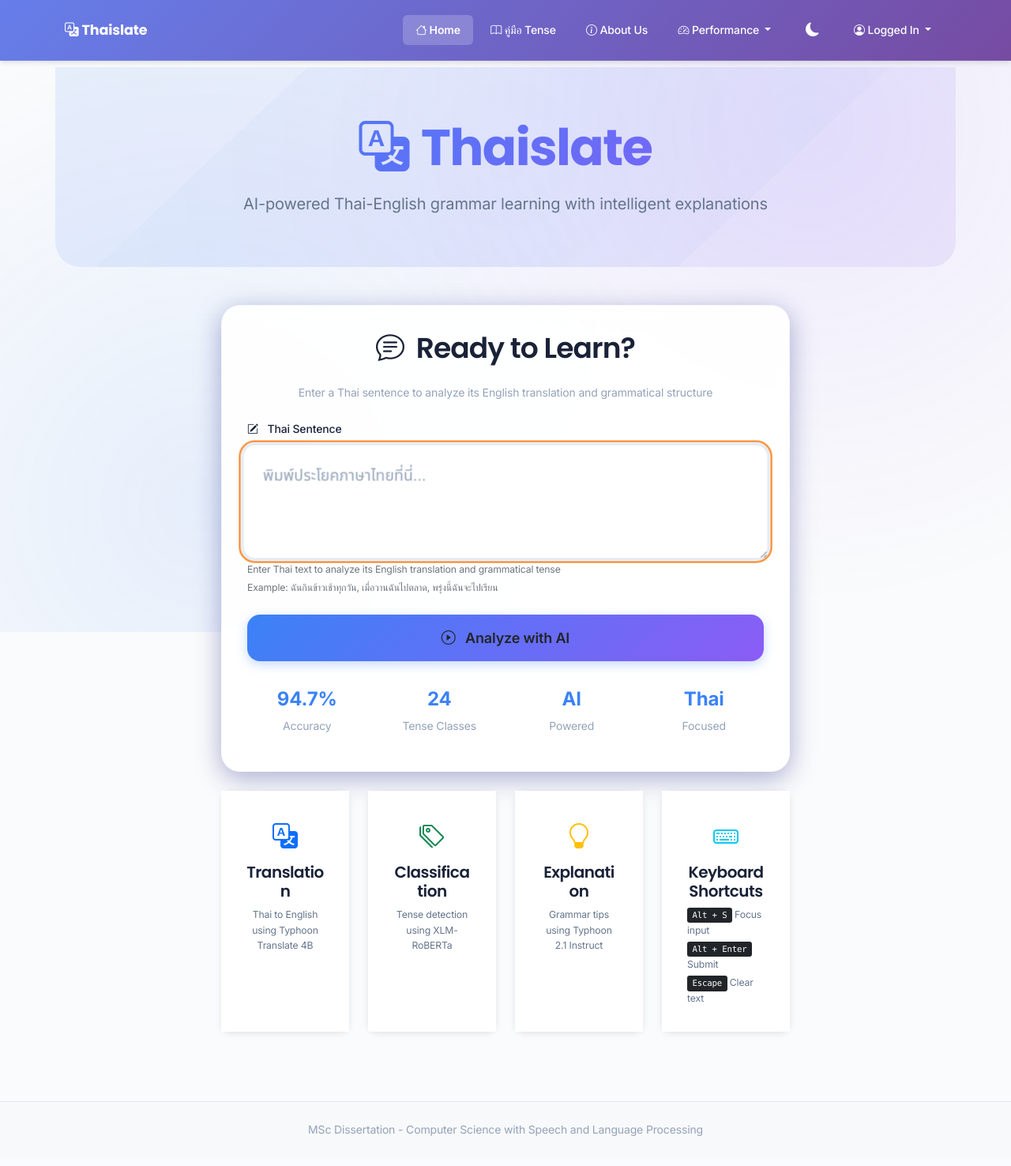
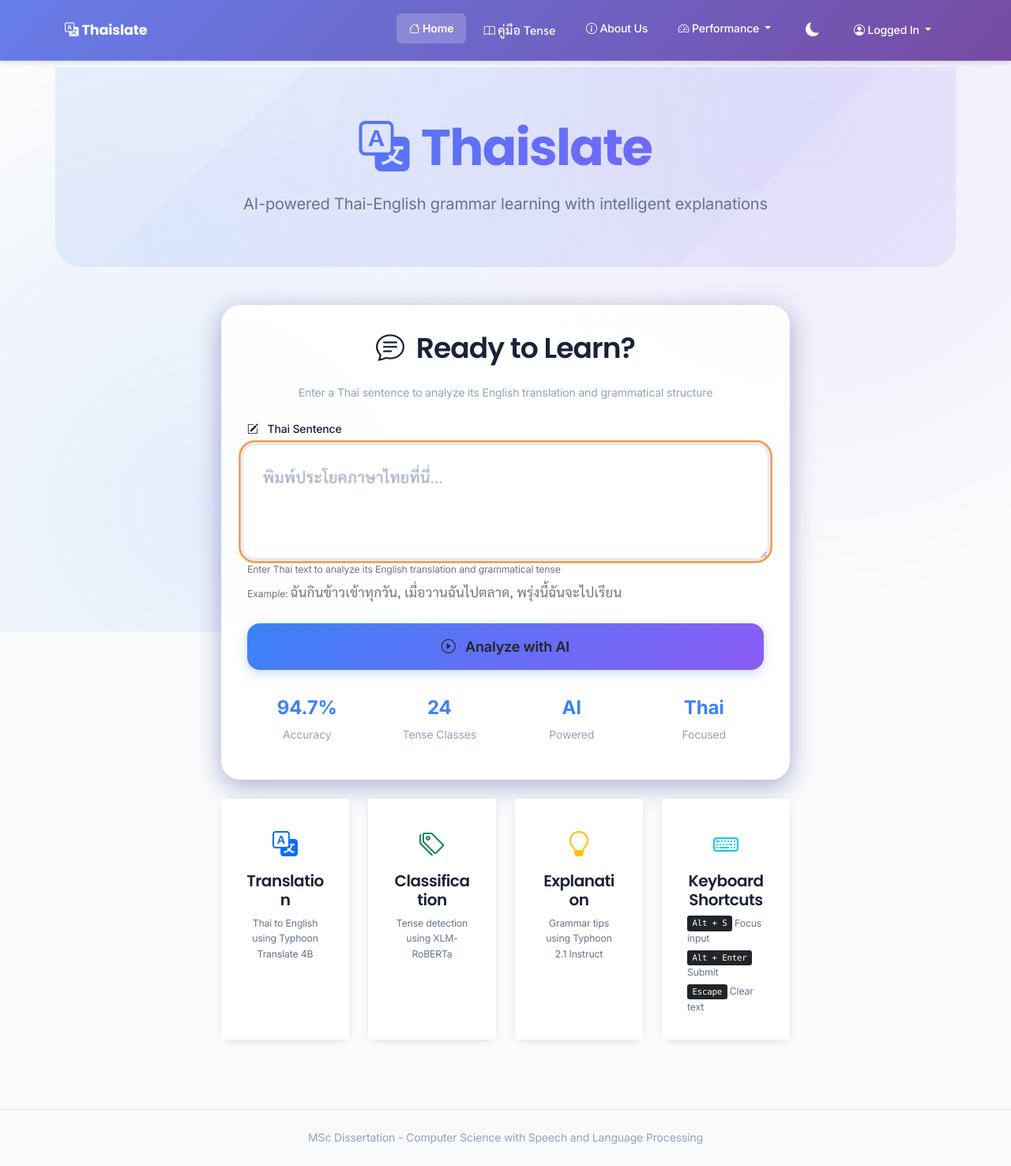
Before and after one commit to sandpapat/Thai-english-grammar-tool, a Flask app: page / in a window 1280 px wide. Shown: the whole page at 79% size. Before the commit the page ends 1438 px from the top, so only its background shows below. Run offline with Flask 3, Linux system fonts and the light colour scheme; the visitor is signed in with stand-in values (Sample User, id 1).

Commit message:
Update Thai fonts

```diff
--- a/app/static/css/style.css
+++ b/app/static/css/style.css
@@ -5,6 +5,8 @@
     /* Modern Typography */
     --font-primary: 'Inter', -apple-system, BlinkMacSystemFont, 'Segoe UI', Roboto, sans-serif;
     --font-headings: 'Poppins', -apple-system, BlinkMacSystemFont, 'Segoe UI', Roboto, sans-serif;
+    --font-thai: 'Sarabun', 'Prompt', 'Thonburi', 'Ayuthaya', 'Silom', 'Krungthep', -apple-system, BlinkMacSystemFont, sans-serif;
+    --font-thai-headings: 'Prompt', 'Sarabun', 'Thonburi', 'Ayuthaya', 'Silom', 'Krungthep', -apple-system, BlinkMacSystemFont, sans-serif;
     --line-height-base: 1.6;
     --letter-spacing-base: -0.011em;
 
@@ -194,6 +196,72 @@ body::before {
         radial-gradient(circle at 80% 20%, rgba(139, 92, 246, 0.1) 0%, transparent 50%);
     pointer-events: none;
     z-index: -1;
+}
+
+/* Thai Typography */
+.thai-text,
+[lang="th"],
+*[class*="thai"] {
+    font-family: var(--font-thai);
+    font-size: 1.1em;
+    line-height: 1.7;
+    letter-spacing: 0.02em;
+}
+
+.thai-heading,
+h1[lang="th"], h2[lang="th"], h3[lang="th"], h4[lang="th"], h5[lang="th"], h6[lang="th"] {
+    font-family: var(--font-thai-headings);
+    font-weight: 500;
+    line-height: 1.4;
+    letter-spacing: 0.01em;
+}
+
+/* Thai Navigation Items */
+.navbar-nav .nav-link:lang(th) {
+    font-family: var(--font-thai);
+    font-weight: 500;
+}
+
+/* Thai Form Elements */
+textarea[placeholder*="พิมพ์"],
+input[placeholder*="พิมพ์"],
+.form-control:lang(th) {
+    font-family: var(--font-thai);
+    font-size: 1.1rem;
+    line-height: 1.6;
+}
+
+/* Thai Button Text */
+.btn:lang(th) {
+    font-family: var(--font-thai);
+    font-weight: 500;
+}
+
+/* Thai Content in Cards */
+.card-body .thai-text,
+.card-body [lang="th"] {
+    font-family: var(--font-thai);
+    font-size: 1.05rem;
+    line-height: 1.8;
+}
+
+/* Thai Examples and Help Text */
+.form-text:lang(th),
+.text-muted:lang(th) {
+    font-family: var(--font-thai);
+    font-size: 0.95rem;
+}
+
+/* Auto-detect Thai characters */
+*:lang(th) {
+    font-family: var(--font-thai);
+}
+
+/* Improve Thai text rendering */
+.thai-text {
+    text-rendering: optimizeLegibility;
+    -webkit-font-smoothing: antialiased;
+    -moz-osx-font-smoothing: grayscale;
 }
 
 /* Modern Navigation */
--- a/app/templates/base.html
+++ b/app/templates/base.html
@@ -10,7 +10,7 @@
     <!-- Google Fonts -->
     <link rel="preconnect" href="https://fonts.googleapis.com">
     <link rel="preconnect" href="https://fonts.gstatic.com" crossorigin>
-    <link href="https://fonts.googleapis.com/css2?family=Inter:wght@300;400;500;600;700&family=Poppins:wght@300;400;500;600;700&display=swap" rel="stylesheet">
+    <link href="https://fonts.googleapis.com/css2?family=Inter:wght@300;400;500;600;700&family=Poppins:wght@300;400;500;600;700&family=Sarabun:wght@300;400;500;600;700&family=Prompt:wght@300;400;500;600;700&display=swap" rel="stylesheet">
 
     <!-- Bootstrap CSS -->
     <link href="https://cdn.jsdelivr.net/npm/bootstrap@5.1.3/dist/css/bootstrap.min.css" rel="stylesheet">
@@ -50,7 +50,7 @@
                         <a class="nav-link {% if request.endpoint == 'main.tenses' %}active{% endif %}"
                            href="{{ url_for('main.tenses') }}" role="menuitem"
                            {% if request.endpoint == 'main.tenses' %}aria-current="page"{% endif %}>
-                            <i class="bi bi-book" aria-hidden="true"></i> คู่มือ Tense
+                            <i class="bi bi-book" aria-hidden="true"></i> <span lang="th">คู่มือ Tense</span>
                         </a>
                     </li>
                     <li class="nav-item" role="none">
--- a/app/templates/index.html
+++ b/app/templates/index.html
@@ -201,11 +201,12 @@
                             <i class="bi bi-pencil-square me-2" aria-hidden="true"></i> Thai Sentence
                         </label>
                         <textarea
-                            class="form-control modern-textarea"
+                            class="form-control modern-textarea thai-text"
                             id="thai_text"
                             name="thai_text"
                             rows="3"
                             placeholder="พิมพ์ประโยคภาษาไทยที่นี่..."
+                            lang="th"
                             required
                             autofocus
                             aria-describedby="thai-text-help thai-text-examples textStats"
@@ -215,7 +216,7 @@
                             Enter Thai text to analyze its English translation and grammatical tense
                         </div>
                         <div id="thai-text-examples" class="form-text">
-                            Example: ฉันกินข้าวเช้าทุกวัน, เมื่อวานฉันไปตลาด, พรุ่งนี้ฉันจะไปเรียน
+                            Example: <span lang="th" class="thai-text">ฉันกินข้าวเช้าทุกวัน, เมื่อวานฉันไปตลาด, พรุ่งนี้ฉันจะไปเรียน</span>
                         </div>
 
                         <!-- Validation feedback -->
```
